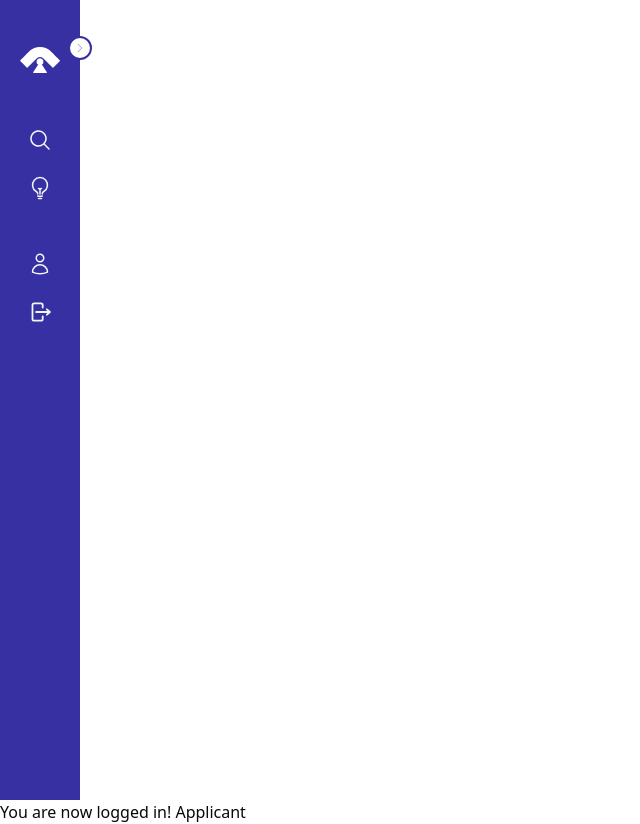
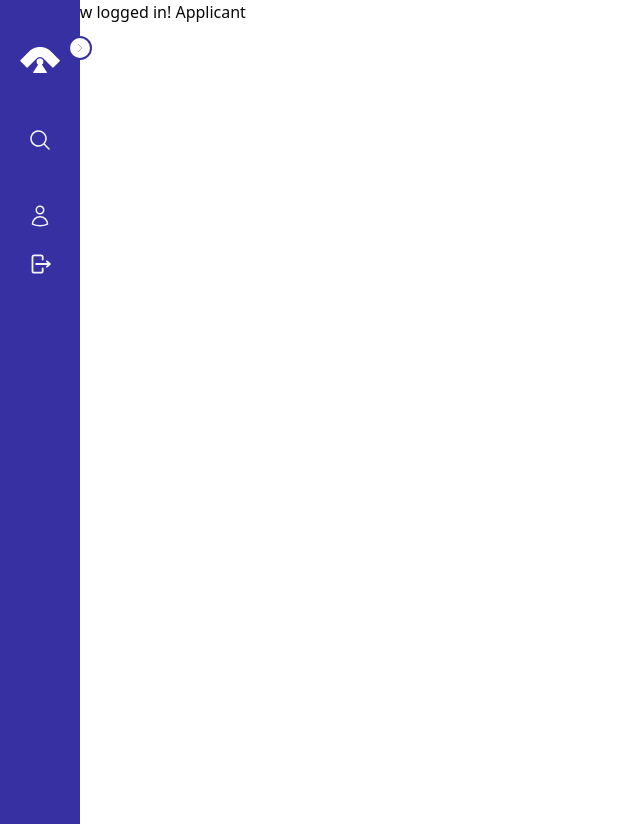
Before and after one commit to tcker/Artisan-Peeper-main, a React (Vite) app in the folder front-end/: page /dashboard in a window 1280 px wide. Shown: the whole page, without its empty margins (0-640 px from the left). After the commit the page ends 800 px from the top, so only its background shows below. Built offline with nearby package versions, Linux system fonts and the light colour scheme.

Commit message:
Use the prop and create a condition to show the assessment menu

```diff
--- a/front-end/src/components/Navbar.jsx
+++ b/front-end/src/components/Navbar.jsx
@@ -6,28 +6,30 @@ import {
   HiOutlineLightBulb,
   HiMiniArrowRightOnRectangle,
 } from "react-icons/hi2";
+import {NavLink} from 'react-router-dom'
 import logo from "@/assets/ArtisanLogo.png";
 import { useState } from "react";
 
-function Navbar() {
+function Navbar({isAssessmentOpen}) {
   const [openSidebar, setOpenSidebar] = useState(false);
   const menus = [
-    { title: "Explore", src: <HiMagnifyingGlass /> },
-    { title: "Status", src: <HiOutlineLightBulb /> },
-    { title: "Profile", src: <HiOutlineUser />, gap: true },
-    { title: "Log-out", src: <HiMiniArrowRightOnRectangle /> },
+    { title: "Explore", src: <HiMagnifyingGlass />, route: 'dashboard', show: true },
+    { title: "Assessment", src: <HiOutlineLightBulb />, route: 'assessment-dashboard', show: isAssessmentOpen && true},
+    { title: "Profile", src: <HiOutlineUser />, gap: true, route: 'profile', show: true },
+    { title: "Log-out", src: <HiMiniArrowRightOnRectangle />, show: true},
   ];
 
   const arrowStyle =
     "cursor-pointer absolute -right-3 top-9 border-2 text-2xl p-1 bg-white border-indigo-800 rounded-full text-zinc-400";
 
+  const linkClass = ({ isActive }) => isActive ? `text-gray-100 bg-indigo-500 flex text-2xl items-center gap-x-4 cursor-pointer p-2 hover:bg-indigo-700 rounded-md transition duration-200 ease-in-out` : `text-gray-100 flex text-2xl items-center gap-x-4 cursor-pointer p-2 hover:bg-indigo-700 rounded-md transition duration-200 ease-in-out`;
+
   return (
-    <>
-      <div className="flex">
+    <nav className="fixed">
       <div
         className={`${
           openSidebar ? "w-72" : "w-20"
-          } duration-300 h-screen bg-indigo-800 relative p-5 pt-8`}
+        } duration-300 h-[calc(100vh+100px)] bg-indigo-800 relative p-5 pt-8`}
       >
         {!openSidebar ? (
           <HiChevronRight
@@ -53,26 +55,33 @@ function Navbar() {
 
         <ul className="pt-6">
           {menus.map((menu, index) => (
+            <NavLink to={`/${menu.route}`} key={index}>
+              {menu.show ? (
                 <li
-                key={index}
-                className={`text-gray-100 flex text-2xl items-center gap-x-4 cursor-pointer p-2 hover:bg-indigo-500 rounded-md transition duration-200 ease-in-out ${
+                className={`text-gray-100 flex text-2xl items-center gap-x-4 cursor-pointer p-2 hover:bg-indigo-700 rounded-md transition duration-200 ease-in-out ${
                   menu.gap ? "mt-9" : "mt-2"
                 }`}
               >
+
                 {menu.src}
                 <span
                   className={`text-sm ${
                     !openSidebar && "hidden"
                   } origin-left duration-200`}
                 >
+
                     {menu.title}
                 </span>
+
               </li>
+              ) : (
+                ''
+              )}
+            </NavLink>
           ))}
         </ul>
       </div>
-      </div>
-    </>
+    </nav>
   );
 }
 
```
Lines whose indentation alone changed are shown as unchanged.
